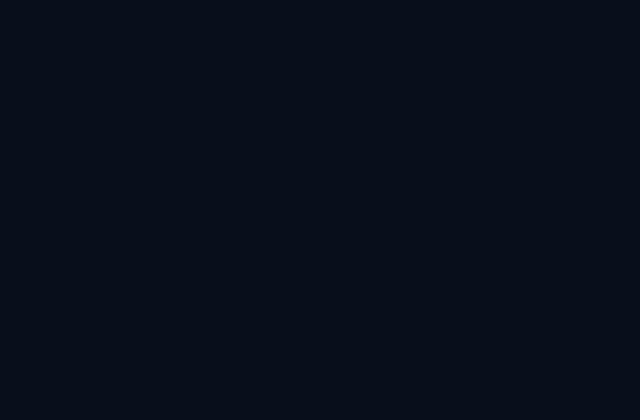
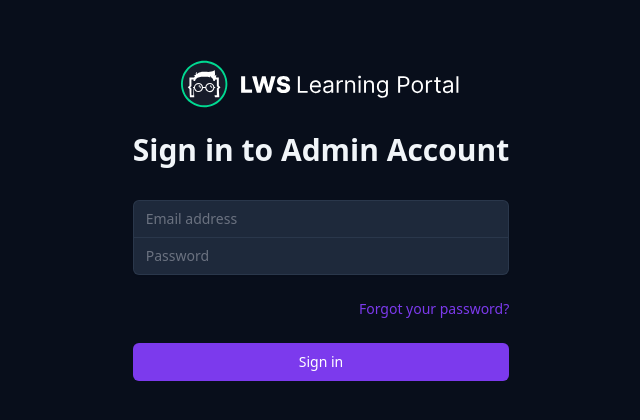
Before and after one commit to rakibshakib/learning-portal-redux, a React (Create React App) app: page /admin in a window 1280 px wide. Before the commit this address had no page. Shown: the part 180-600 px from the top of the page, without its empty margins (319-959 px from the left). Built offline with nearby package versions, Linux system fonts and the light colour scheme.

Commit message:
project end

```diff
--- /dev/null
+++ b/src/common/NotFound.jsx
@@ -0,0 +1,15 @@
+import React from "react";
+
+const NotFound = () => {
+  return (
+    <section className="py-6 bg-primary">
+      <div className="mx-auto max-w-full px-5 lg:px-20">
+        <div className="px-3 py-20 bg-opacity-10">
+          <h5 className="text-center text-2xl">404 Page NotFound...😥</h5>
+        </div>
+      </div>
+    </section>
+  );
+};
+
+export default NotFound;
--- a/src/common/StudentNav.jsx
+++ b/src/common/StudentNav.jsx
@@ -1,16 +1,18 @@
 import React from "react";
 import { useDispatch, useSelector } from "react-redux";
-import { Link } from "react-router-dom";
+import { Link, useNavigate } from "react-router-dom";
 import logo from "../asset/image/learningportal.svg";
 import { logOutProfile } from "../features/users/userSlice";
 
 const StudentNav = () => {
   const dispatch = useDispatch();
   const { email, name } = useSelector((state) => state?.profile?.user);
+  const navigate = useNavigate();
 
   const handleLogout = () => {
     dispatch(logOutProfile());
     localStorage.clear();
+    navigate("/");
   };
   return (
     <nav className="shadow-md">
--- a/src/module/auth/AdminLogin.jsx
+++ b/src/module/auth/AdminLogin.jsx
@@ -1,8 +1,31 @@
-import React from "react";
-import { Link } from "react-router-dom";
+import React, { useEffect, useState } from "react";
+import { Link, useNavigate } from "react-router-dom";
 import loginPortalImage from "../../asset/image/learningportal.svg";
+import { useLoginMutation } from "../../features/auth/authSlice";
+import { toast } from "react-toastify";
 
 const AdminLogin = () => {
+  const [loginData, setLoginData] = useState({
+    email: "",
+    password: "",
+  });
+  const [login, { isSuccess, isError }] = useLoginMutation();
+  const handleSetter = (e) => {
+    setLoginData((prev) => ({
+      ...prev,
+      [e.target.name]: e.target.value,
+    }));
+  };
+  const handleLogin = (e) => {
+    e.preventDefault();
+    login(loginData);
+  };
+  const navigate = useNavigate();
+  useEffect(() => {
+    isSuccess && toast.success("Login Successfull");
+    isSuccess && navigate("/");
+    isError && toast.warn("Login Failed");
+  }, [isSuccess, isError]);
   return (
     <section className="py-6 bg-primary h-screen grid place-items-center">
       <div className="mx-auto max-w-md px-5 lg:px-0">
@@ -12,7 +35,7 @@ const AdminLogin = () => {
             Sign in to Admin Account
           </h2>
         </div>
-        <form className="mt-8 space-y-6" action="#" method="POST">
+        <form className="mt-8 space-y-6" onSubmit={handleLogin}>
           <input type="hidden" name="remember" value="true" />
           <div className="rounded-md shadow-sm -space-y-px">
             <div>
@@ -27,6 +50,8 @@ const AdminLogin = () => {
                 required
                 className="login-input rounded-t-md"
                 placeholder="Email address"
+                value={loginData?.email}
+                onChange={(e) => handleSetter(e)}
               />
             </div>
             <div>
@@ -41,6 +66,8 @@ const AdminLogin = () => {
                 required
                 className="login-input rounded-b-md"
                 placeholder="Password"
+                value={loginData?.password}
+                onChange={(e) => handleSetter(e)}
               />
             </div>
           </div>
--- a/src/module/students/Leaderboard/index.jsx
+++ b/src/module/students/Leaderboard/index.jsx
@@ -36,20 +36,21 @@ const Leaderboard = () => {
           (obj) => obj.student_id === currValue.student_id
         );
         if (studentIndex !== -1) {
-          modifiedArr[studentIndex].mark += +currValue.mark;
           modifiedArr[studentIndex].assingmentMarks += +currValue.mark;
+          modifiedArr[studentIndex].mark = 0;
         } else {
           modifiedArr.push({
             student_id: currValue.student_id,
             student_name: currValue.student_name,
-            mark: +currValue.mark,
             assingmentMarks: +currValue.mark,
+            mark: 0,
           });
         }
         return modifiedArr;
       },
       []
     );
+    console.log({modifiedCommonQuizeArray, modifiedCommonMarksArray})
     const mergedArray = modifiedCommonMarksArray?.map((student) => {
       const temp = modifiedCommonQuizeArray?.find(
         (quiz) => quiz.student_id === student.student_id
@@ -73,6 +74,9 @@ const Leaderboard = () => {
       obj.sum = sum;
       return obj;
     });
+    console.log({mergedArray})
+    console.log({sortingList})
+    console.log({temp})
     setStudentResult(temp?.find((item) => item?.student_id === id));
     setLanding(temp);
   }, [allQuizeMarks, allAssignmentMarks, id]);
--- a/src/routes/AdminPages.jsx
+++ b/src/routes/AdminPages.jsx
@@ -9,6 +9,7 @@ import Quizzes from "../module/Admin/Quizzes";
 import QuizzesForm from "../module/Admin/Quizzes/QuizzesForm";
 import VideoList from "../module/Admin/Videos";
 import CreateEditVideo from "../module/Admin/Videos/CreateEditVideo";
+import NotFound from "../common/NotFound";
 
 const AdminPages = () => {
   return (
@@ -36,6 +37,7 @@ const AdminPages = () => {
           element={<FormAssignments />}
         ></Route>
         <Route path="/admin/marks" element={<AssignmentsMarks />}></Route>
+        <Route path="*" element={<NotFound />}></Route>
       </Routes>
     </>
   );
--- a/src/routes/AuthPage.jsx
+++ b/src/routes/AuthPage.jsx
@@ -3,13 +3,15 @@ import { Route, Routes } from "react-router-dom";
 import AdminLogin from "../module/auth/AdminLogin";
 import StudentLogin from "../module/auth/StudentLogin";
 import StudentRegistration from "../module/auth/StudentRegistration";
+import NotFound from "../common/NotFound";
 
 const AuthPage = () => {
   return (
     <Routes>
       <Route path="/" element={<StudentLogin />}></Route>
       <Route path="/register" element={<StudentRegistration />}></Route>
-      <Route path="/admin/login" element={<AdminLogin />}></Route>
+      <Route path="/admin" element={<AdminLogin />}></Route>
+      <Route path="*" element={<NotFound />}></Route>
     </Routes>
   );
 };
--- a/src/routes/StudentPages.jsx
+++ b/src/routes/StudentPages.jsx
@@ -4,6 +4,7 @@ import StudentNav from "../common/StudentNav";
 import Leaderboard from "../module/students/Leaderboard";
 import Quiz from "../module/students/Quiz";
 import CourseVideos from "../module/students/Videos";
+import NotFound from "../common/NotFound";
 
 const StudentPages = () => {
   return (
@@ -14,6 +15,7 @@ const StudentPages = () => {
         <Route path="/videos" element={<CourseVideos />}></Route>
         <Route path="/leaderboard" element={<Leaderboard />}></Route>
         <Route path="/quiz/:videoId" element={<Quiz />}></Route>
+        <Route path="*" element={<NotFound />}></Route>
       </Routes>
     </>
   );
```
